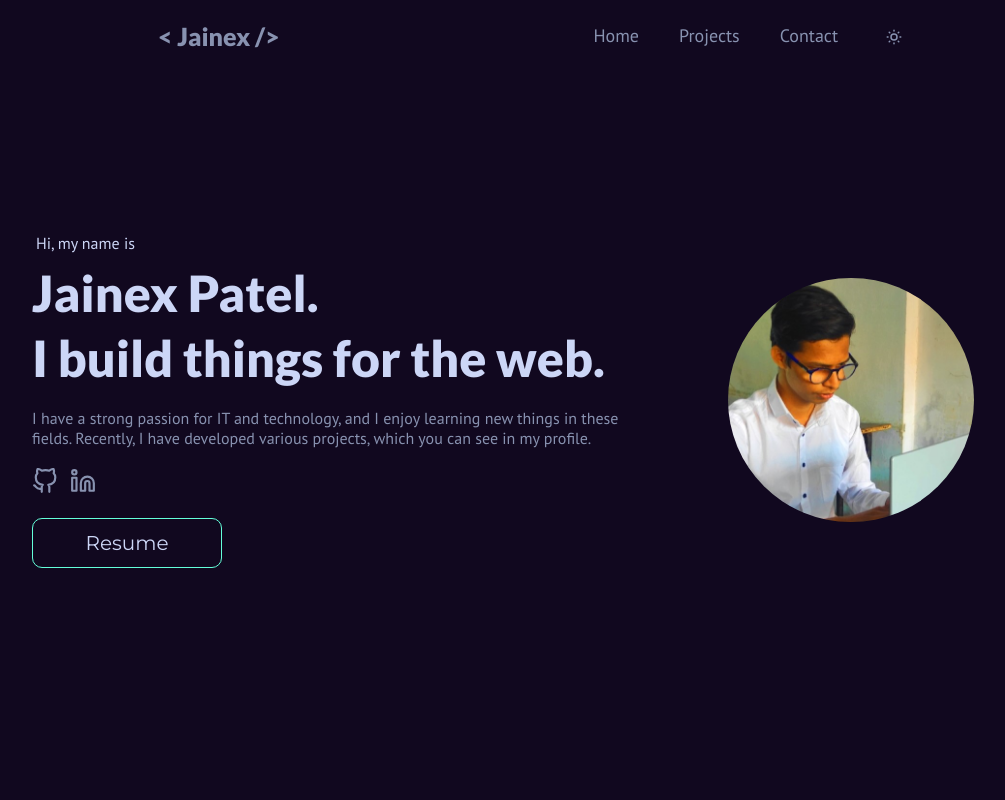
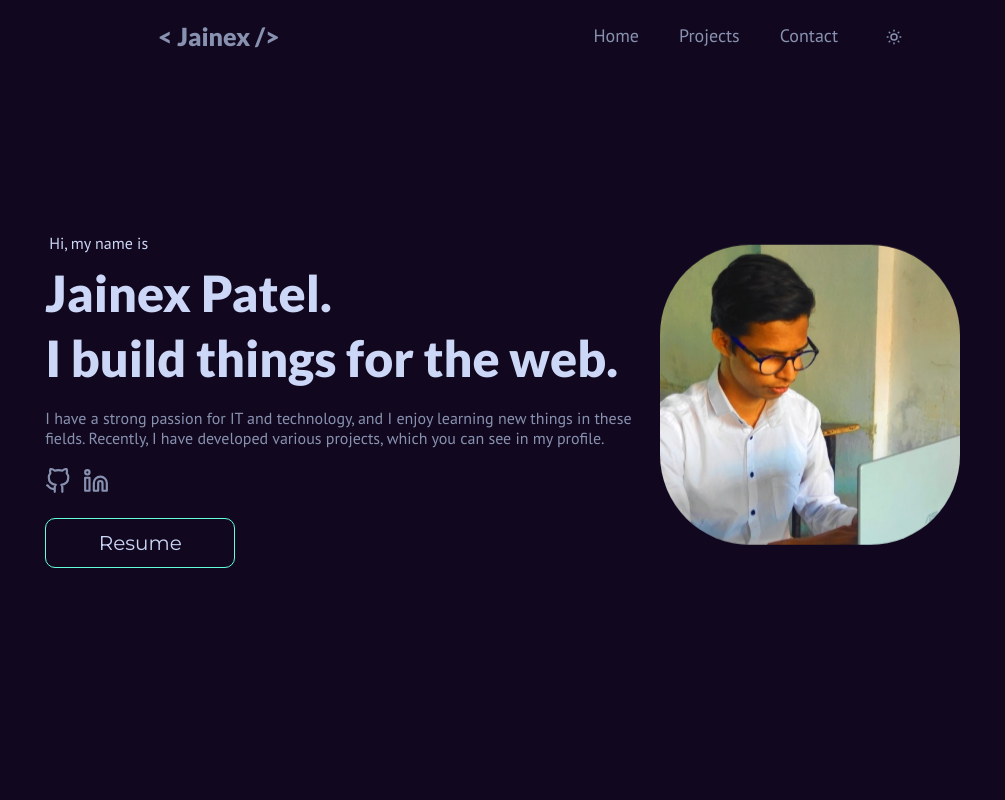
Before and after one commit to Jainex17/Portfolio, a React (Create React App) app: page / in a window 1280 px wide. Shown: the top 800 px of the page, without its empty margins (96-1101 px from the left). Built offline with nearby package versions, Linux system fonts and the light colour scheme.

Commit message:
✨ hero img float

```diff
--- a/src/Componets/cursor/Cursor.tsx
+++ b/src/Componets/cursor/Cursor.tsx
@@ -1,18 +1,17 @@
-import React from "react";
+import React, { useState } from "react";
 import "./cursor.css";
 
 function Cursor() {
-
-  var cursor : HTMLElement | null = document.querySelector(".cursor");
+  var cursor: HTMLElement | null = document.querySelector(".cursor");
   let mouseX = "0px";
   let mouseY = "0px";
   let timeout: ReturnType<typeof setTimeout>;
 
-  const [scale, setScale] = React.useState(1);
-  const [opacity, setOpacity] = React.useState(0);
+
+  const [opacity, setOpacity] = useState(0);
 
   document.addEventListener("mousemove", (e) => {
-    // setOpacity(1);
+
     if (cursor) {
       cursor.style.top = e.clientY - 15 + "px";
       cursor.style.left = e.clientX - 15 + "px";
@@ -25,32 +24,40 @@ function Cursor() {
     timeout = setTimeout(() => {
       setOpacity(0);
     }, 1000);
-
-  });
-  document.addEventListener("mousedown", () => {
-    setScale(1.3);
-  });
-  document.addEventListener("mouseup", () => {
-    setScale(1);
   });
 
+  // when click on the screen the cursor will be bigger
+  // but after click raddpidly the cursor is frizing and not going back to the original size
 
-  return(
-  // <div className="cursor"></div>
-//   <div
-// 	className="cursor"
-// 	style={{transform: `translateX(${mouseX}px) translateY(${mouseY}px) scale({scale})`}}
-// />
+  // const [scale, setScale] = useState(1);
+  // const [isCoolingDown, setIsCoolingDown] = useState(false);
+  // let cooldownTimeout: ReturnType<typeof setTimeout>;
+  // document.addEventListener("mousedown", () => {
+  //   if (!isCoolingDown) {
+  //     setScale(1.3);
+  //     setIsCoolingDown(true);
+
+  //     clearTimeout(cooldownTimeout);
+  //     cooldownTimeout = setTimeout(() => {
+  //       setIsCoolingDown(false);
+  //     }, 1000);
+  //     setScale(1.3);
+  //   }
+  // });
+  // document.addEventListener("mouseup", () => {
+  //   setScale(1);
+  // });
+
+  return (
     <div
       className="cursor"
       style={{
         top: mouseY,
         left: mouseX,
-    transform: `scale(${scale})`,
+        // transform: `scale(${scale})`,
         opacity: opacity,
       }}
     />
-
   );
 }
 
--- /dev/null
+++ b/src/Componets/myprofile/HeroImg.tsx
@@ -0,0 +1,23 @@
+import React from 'react'
+const pfp = require("../../img/pfp4.jpeg");
+
+export const HeroImg = () => {
+    return (
+    <>
+<div className="img-container">
+	{/* <div
+		className="img"
+		style = {{ backgroundImage: `url(${pfp})`,borderRadius: '30%', backgroundSize: 'cover' , width: '300px', height: '300px'}}
+
+	/> */}
+    <div className="profile-img img-container">
+        <img src={pfp} alt="pfp"
+        style={{borderRadius: '30%', backgroundSize: 'cover' , width: '300px', height: '300px'}}
+        ></img>
+        <div className="img-shade"></div>
+    </div>
+</div>
+
+    </>
+  )
+}
--- a/src/Componets/myprofile/MyProfile.tsx
+++ b/src/Componets/myprofile/MyProfile.tsx
@@ -1,7 +1,8 @@
 import React from "react";
 import "./Profile.css";
+const resume = require("../../Documents/jainex_Resume.pdf");
+const {HeroImg} = require("./HeroImg");
 const pfp = require("../../img/pfp4.jpeg");
-const resume = require("../../Documents/jainex_Resume.pdf");
 
 function MyProfile() {
   return (
@@ -63,10 +64,13 @@ function MyProfile() {
           <button>Resume</button>
         </a>
       </div>
-      <div className="profile-img">
+      {/* <div className="profile-img img-container">
         <img src={pfp} alt="pfp"></img>
         <div className="img-shade"></div>
-      </div>
+      </div> */}
+
+      <HeroImg />
+
     </div>
   );
 }
--- a/src/Componets/myprofile/Profile.css
+++ b/src/Componets/myprofile/Profile.css
@@ -62,8 +62,8 @@ a {
   justify-content: center;
 }
 .profile .profile-img img {
-  width: 60%;
-  border-radius: 50%;
+  width: 70%;
+  border-radius: 40%;
   object-fit: cover;
   z-index: 1;
 }
@@ -190,3 +190,29 @@ a {
     width: 140px;
   }
 }
+
+
+/* hero img */
+@keyframes float {
+  0% {
+    transform: translateY(7px);
+  }
+  50% {
+    transform: translateY(-7px);
+  }
+  100% {
+    transform: translateY(7px);
+  }
+}
+
+.img-container {
+  z-index: 1;
+  animation: float 6s ease-in-out infinite;
+  animation-play-state: running;
+  padding-left: 35px;
+
+  @media (max-width: 1240px) {
+    display: flex;
+    justify-content: center;
+  }
+}
```
Lines whose indentation alone changed are shown as unchanged.
